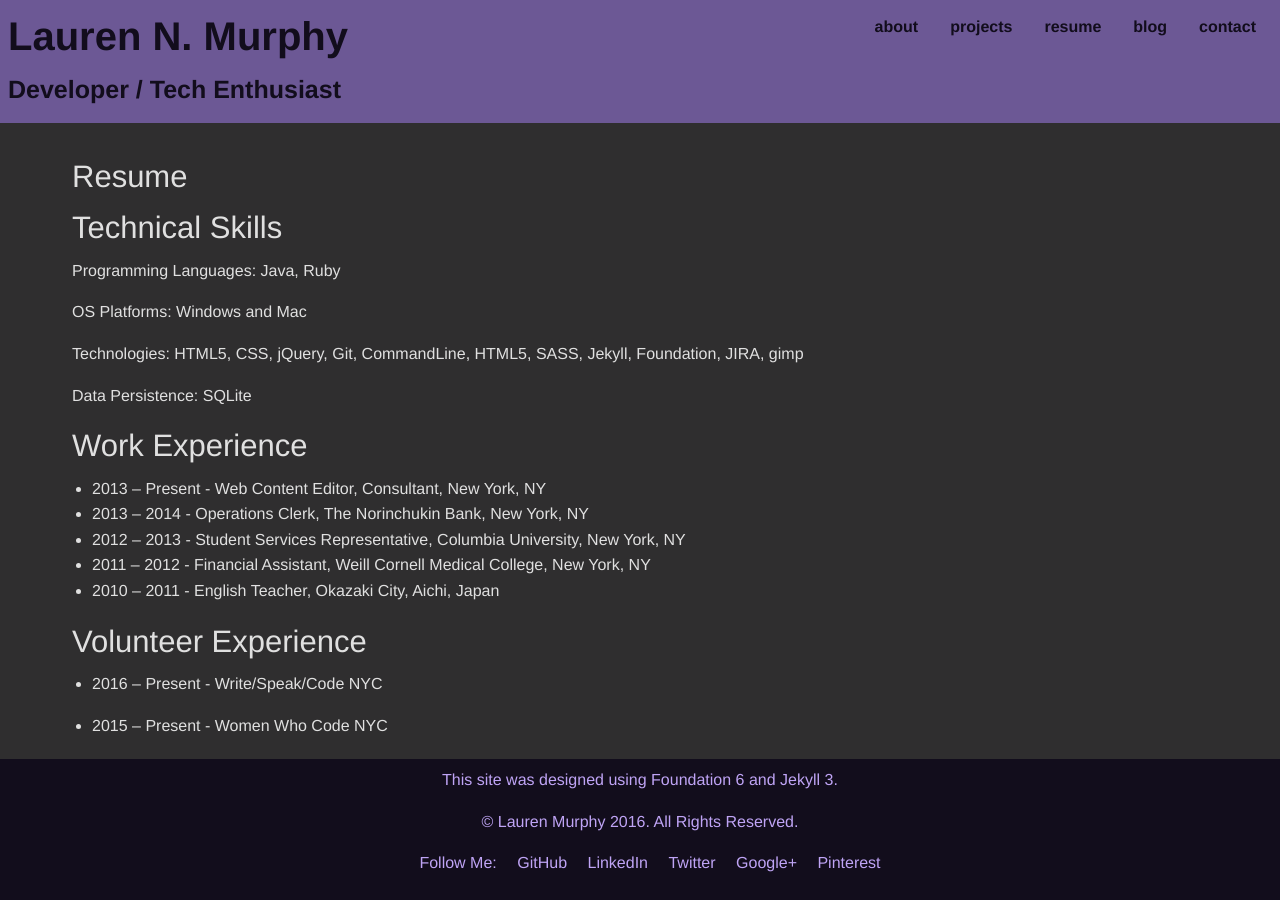
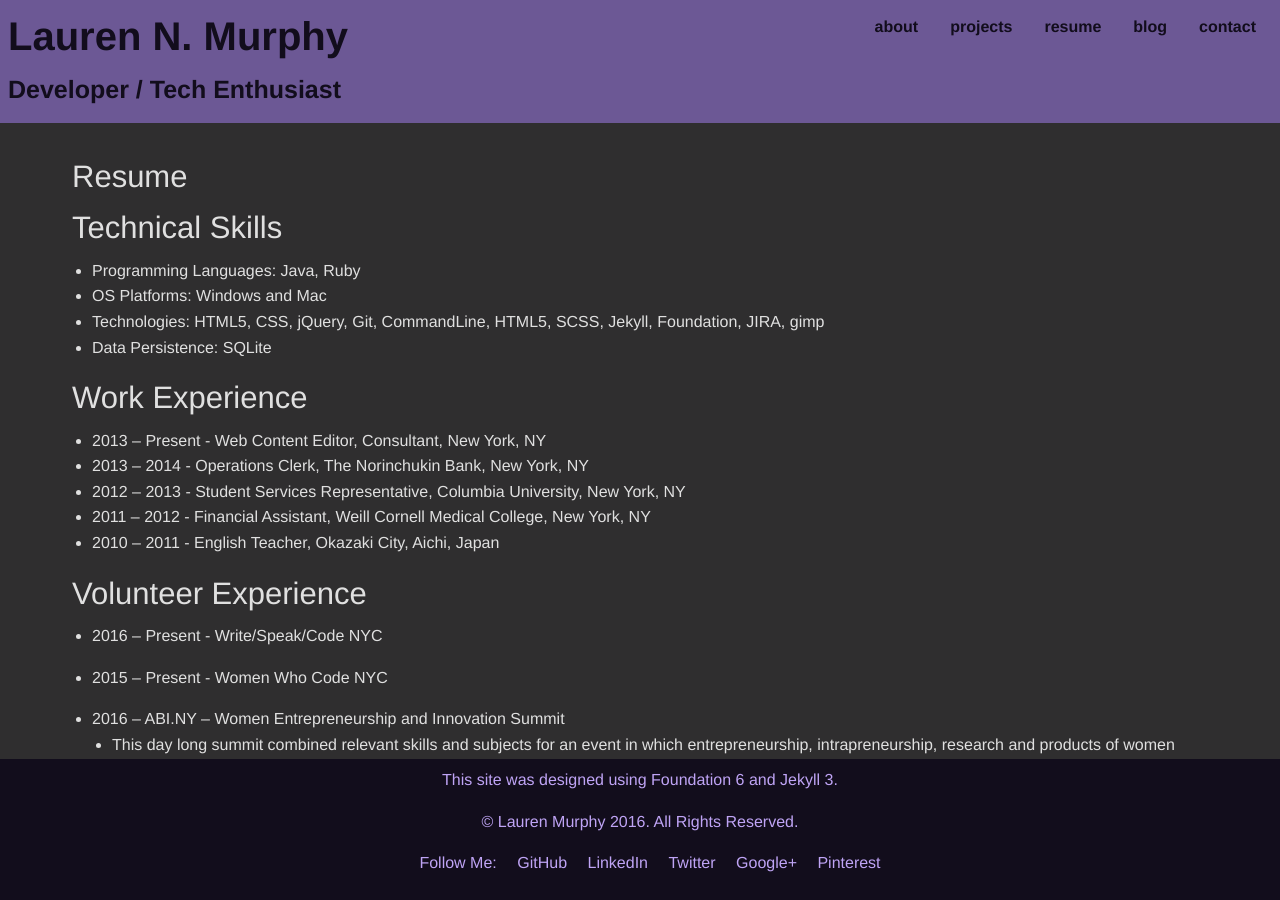
Before and after one commit to laurennor/laurennor.github.io, a Jekyll site: the page built from resume.html, in a window 1280 px wide and 900 px high. Built offline with Jekyll 4.4.1, drawn with Linux system fonts in a browser that asks for light colours.

Commit message:
resume update

```diff
--- a/resume.html
+++ b/resume.html
@@ -7,10 +7,12 @@
     <h3>Resume</h3>
 
     <h3>Technical Skills</h3>
-    <p>Programming Languages: Java, Ruby
-    <p>OS Platforms: Windows and Mac</p>
-    <p>Technologies: HTML5, CSS, jQuery, Git, CommandLine, HTML5, SASS, Jekyll, Foundation, JIRA, gimp</p>
-    <p>Data Persistence: SQLite</p>
+    <ul>
+      <li>Programming Languages: Java, Ruby</li>
+      <li>OS Platforms: Windows and Mac</li>
+      <li>Technologies: HTML5, CSS, jQuery, Git, CommandLine, HTML5, SCSS, Jekyll, Foundation, JIRA, gimp</li>
+    <li>Data Persistence: SQLite</li>
+    </ul>
 
       <h3>Work Experience</h3>
         <ul>
```
